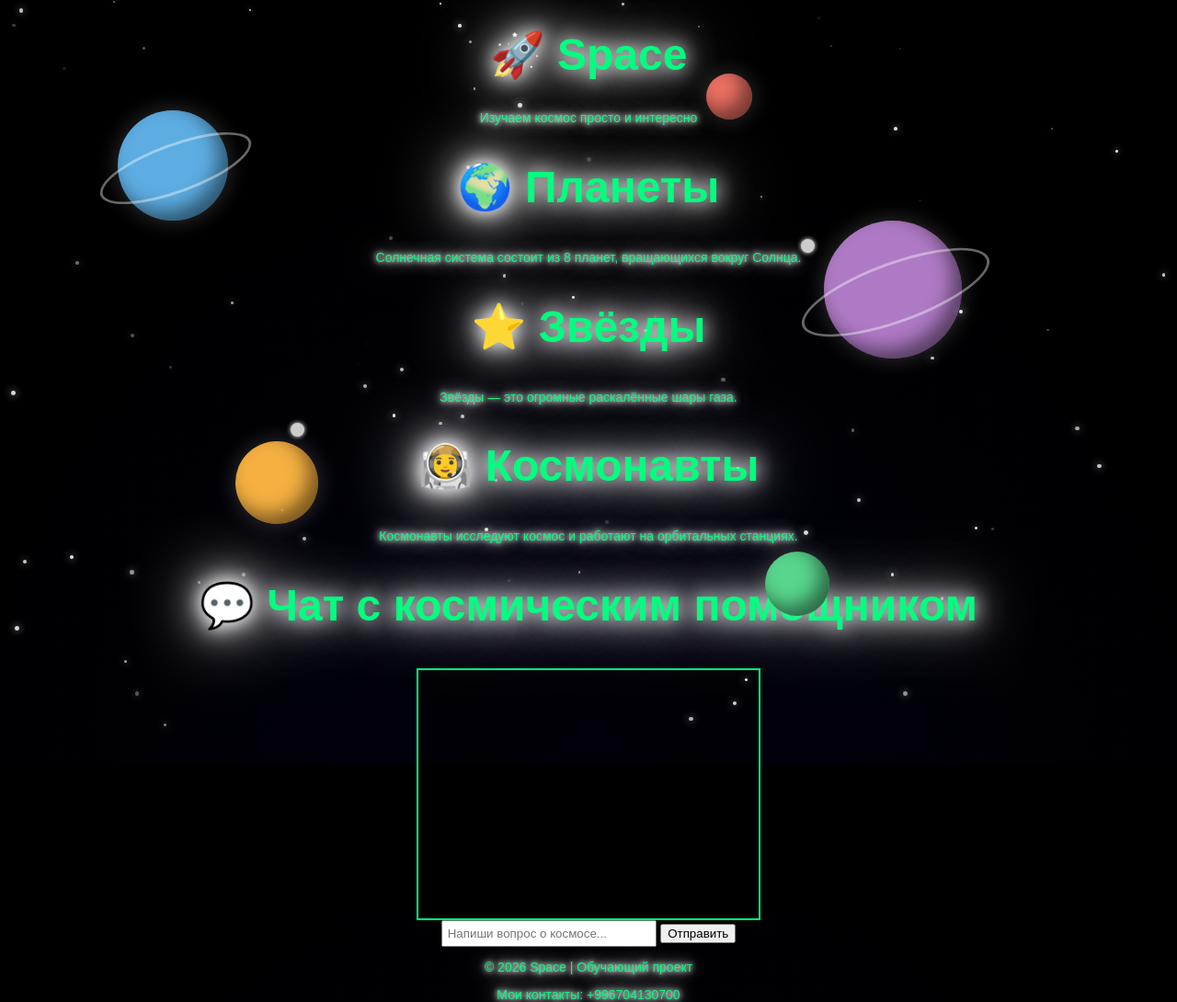
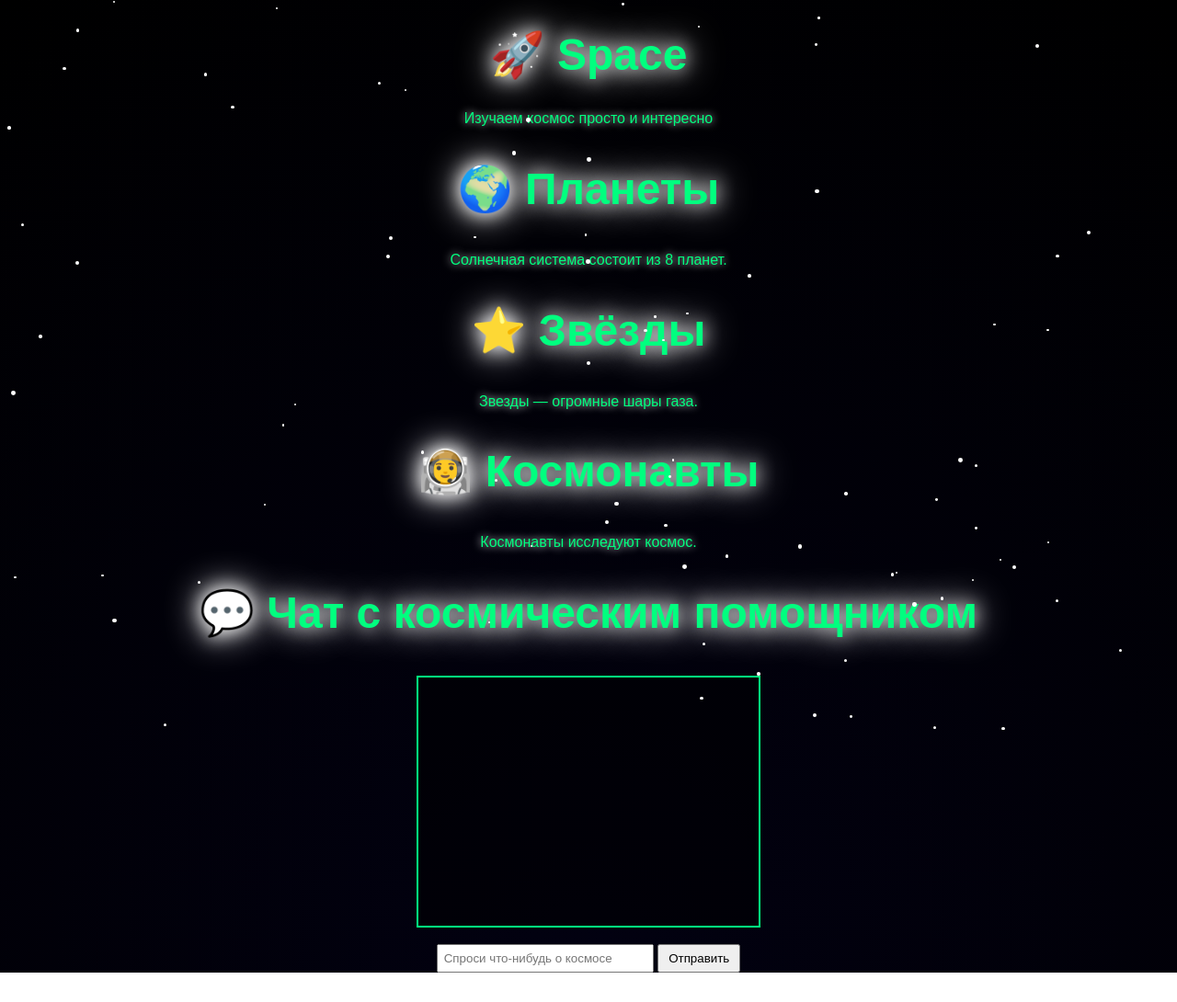
Before and after one commit to pupikuruzik-lgtm/space, a plain HTML site: page index.html in a window 1280 px wide. Shown: the whole page at 92% size. After the commit the page ends 1058 px from the top, so only its background shows below. Drawn offline with Linux system fonts and the light colour scheme.

Commit message:
Update index.html

```diff
--- a/index.html
+++ b/index.html
@@ -6,88 +6,63 @@
 
 <style>
 
-html, body{
+body{
 margin:0;
-padding:0;
-width:100%;
-height:100%;
-background: radial-gradient(circle at bottom, #020111 0%, #000000 70%);
 font-family:Arial;
-}
-
-section, header, footer{
+background: radial-gradient(circle at bottom,#020111,#000);
+color:white;
 text-align:center;
 }
 
 .neon-big-text{
 color:#00ff7f;
 font-size:48px;
-text-shadow:
-0 0 20px #fff,
-0 0 40px #fff,
-0 0 80px #fff;
+text-shadow:0 0 20px #fff,0 0 40px #fff;
 }
 
 .neon-text{
 color:#00ff7f;
-font-size:14px;
-text-shadow:
-0 0 5px #fff,
-0 0 10px #fff,
-0 0 20px #fff,
-0 0 40px #fff;
+text-shadow:0 0 10px #fff;
 }
 
 .star{
 position:absolute;
 background:white;
 border-radius:50%;
-opacity:0.8;
-box-shadow:0 0 8px white;
 }
 
 .planet{
 position:absolute;
 border-radius:50%;
-box-shadow:
-inset -10px -10px 20px rgba(0,0,0,0.5),
-0 0 25px rgba(255,255,255,0.2);
 }
 
-.ring{
-position:absolute;
-width:140%;
-height:40%;
-border:3px solid rgba(255,255,255,0.4);
-border-radius:50%;
-top:30%;
-left:-20%;
-transform:rotate(-20deg);
-}
-
-.moon{
-position:absolute;
-width:15px;
-height:15px;
-background:#ccc;
-border-radius:50%;
-box-shadow:0 0 5px white;
+#chatBox{
+width:350px;
+height:250px;
+margin:auto;
+border:2px solid #00ff7f;
+padding:10px;
+overflow-y:auto;
+background:rgba(0,0,0,0.5);
 }
 
 #chatBox p{
-color:white;
 background:rgba(0,0,0,0.6);
 padding:6px;
 border-radius:6px;
 margin:5px 0;
 }
 
-.user{
-color:#00ff7f;
+.user{color:#00ff7f}
+.bot{color:#00ffff}
+
+input{
+padding:6px;
+width:220px;
 }
 
-.bot{
-color:#00ffff;
+button{
+padding:6px 10px;
 }
 
 </style>
@@ -95,148 +70,80 @@ color:#00ffff;
 
 <body>
 
-<header>
 <h1 class="neon-big-text">🚀 Space</h1>
 <p class="neon-text">Изучаем космос просто и интересно</p>
-</header>
 
-<main>
+<h2 class="neon-big-text">🌍 Планеты</h2>
+<p class="neon-text">Солнечная система состоит из 8 планет.</p>
 
-<section>
-<h2 class="neon-big-text">🌍 Планеты</h2>
-<p class="neon-text">
-Солнечная система состоит из 8 планет, вращающихся вокруг Солнца.
-</p>
-</section>
+<h2 class="neon-big-text">⭐ Звёзды</h2>
+<p class="neon-text">Звезды — огромные шары газа.</p>
 
-<section>
-<h2 class="neon-big-text">⭐ Звёзды</h2>
-<p class="neon-text">
-Звёзды — это огромные раскалённые шары газа.
-</p>
-</section>
+<h2 class="neon-big-text">👨‍🚀 Космонавты</h2>
+<p class="neon-text">Космонавты исследуют космос.</p>
 
-<section>
-<h2 class="neon-big-text">👨‍🚀 Космонавты</h2>
-<p class="neon-text">
-Космонавты исследуют космос и работают на орбитальных станциях.
-</p>
-</section>
-
-<section>
 <h2 class="neon-big-text">💬 Чат с космическим помощником</h2>
 
-<div id="chatBox"
-style="
-width:350px;
-height:250px;
-margin:auto;
-border:2px solid #00ff7f;
-padding:10px;
-overflow-y:auto;
-background:rgba(0,0,0,0.5);
-">
-</div>
+<div id="chatBox"></div>
 
-<input id="userInput"
-placeholder="Напиши вопрос о космосе..."
-style="width:220px;padding:5px">
+<br>
+
+<input id="userInput" placeholder="Спроси что-нибудь о космосе">
 
 <button onclick="sendMessage()">Отправить</button>
-
-</section>
-
-</main>
-
-<footer>
-<p class="neon-text">© 2026 Space | Обучающий проект</p>
-<p class="neon-text">Мои контакты: +996704130700</p>
-</footer>
-
-<!-- Планеты -->
-
-<div class="planet" style="width:120px;height:120px;background:#5dade2;top:15%;left:10%;">
-<div class="ring"></div>
-</div>
-
-<div class="planet" style="width:90px;height:90px;background:#f5b041;top:60%;left:20%;">
-<div class="moon" style="top:-20px;left:60px;"></div>
-</div>
-
-<div class="planet" style="width:150px;height:150px;background:#af7ac5;top:30%;left:70%;">
-<div class="ring"></div>
-<div class="moon" style="top:20px;left:-25px;"></div>
-</div>
-
-<div class="planet" style="width:70px;height:70px;background:#58d68d;top:75%;left:65%;"></div>
-<div class="planet" style="width:50px;height:50px;background:#ec7063;top:10%;left:60%;"></div>
 
 <script>
 
 for(let i=0;i<80;i++){
+let star=document.createElement("div")
+star.className="star"
+star.style.width=Math.random()*3+2+"px"
+star.style.height=star.style.width
+star.style.top=Math.random()*100+"%"
+star.style.left=Math.random()*100+"%"
+document.body.appendChild(star)
+}
 
-const star=document.createElement("div");
+function sendMessage(){
 
-star.className="star";
+let input=document.getElementById("userInput")
+let chat=document.getElementById("chatBox")
 
-star.style.width=star.style.height=Math.random()*3+2+"px";
-star.style.top=Math.random()*100+"%";
-star.style.left=Math.random()*100+"%";
-star.style.opacity=Math.random();
+let text=input.value.toLowerCase()
 
-document.body.appendChild(star);
+if(text==="")return
+
+chat.innerHTML+=`<p class="user">Ты: ${text}</p>`
+
+input.value=""
+
+let answer="Я пока не знаю ответ 🤖"
+
+if(text.includes("планет"))
+answer="В Солнечной системе 8 планет: Меркурий, Венера, Земля, Марс, Юпитер, Сатурн, Уран и Нептун."
+
+else if(text.includes("солнце"))
+answer="Солнце — это звезда в центре нашей Солнечной системы."
+
+else if(text.includes("луна"))
+answer="Луна — это естественный спутник Земли."
+
+else if(text.includes("галактик"))
+answer="Наша галактика называется Млечный Путь."
+
+else if(text.includes("привет"))
+answer="Привет! Я космический помощник 🚀"
+
+chat.innerHTML+=`<p class="bot">Бот: ${answer}</p>`
+
+chat.scrollTop=chat.scrollHeight
 
 }
 
-async function sendMessage(){
+document.getElementById("userInput").addEventListener("keypress",function(e){
+if(e.key==="Enter")sendMessage()
+})
 
-const input=document.getElementById("userInput");
-const chat=document.getElementById("chatBox");
-
-const userText=input.value;
-
-if(userText.trim()==="") return;
-
-chat.innerHTML+=`<p class="user">Ты: ${userText}</p>`;
-
-input.value="";
-
-chat.innerHTML+=`<p class="bot">Бот: Думаю над ответом... 🚀</p>`;
-
-chat.scrollTop=chat.scrollHeight;
-
-try{
-
-const response = await fetch("https://api.openai.com/v1/chat/completions",{
-method:"POST",
-headers:{
-"Content-Type":"application/json",
-"Authorization":"Bearer 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"
-},
-body:JSON.stringify({
-model:"gpt-4o-mini",
-messages:[
-{role:"system",content:"Ты космический помощник для детей."},
-{role:"user",content:userText}
-]
-})
-});
-
-const data = await response.json();
-
-const botText = data.choices[0].message.content;
-
-chat.innerHTML+=`<p class="bot">Бот: ${botText}</p>`;
-
-chat.scrollTop=chat.scrollHeight;
-
-}catch(error){
-
-chat.innerHTML+=`<p class="bot">Бот: Ошибка подключения 🚨</p>`;
-
-}
-
-}
 </script>
 
 </body>
```
